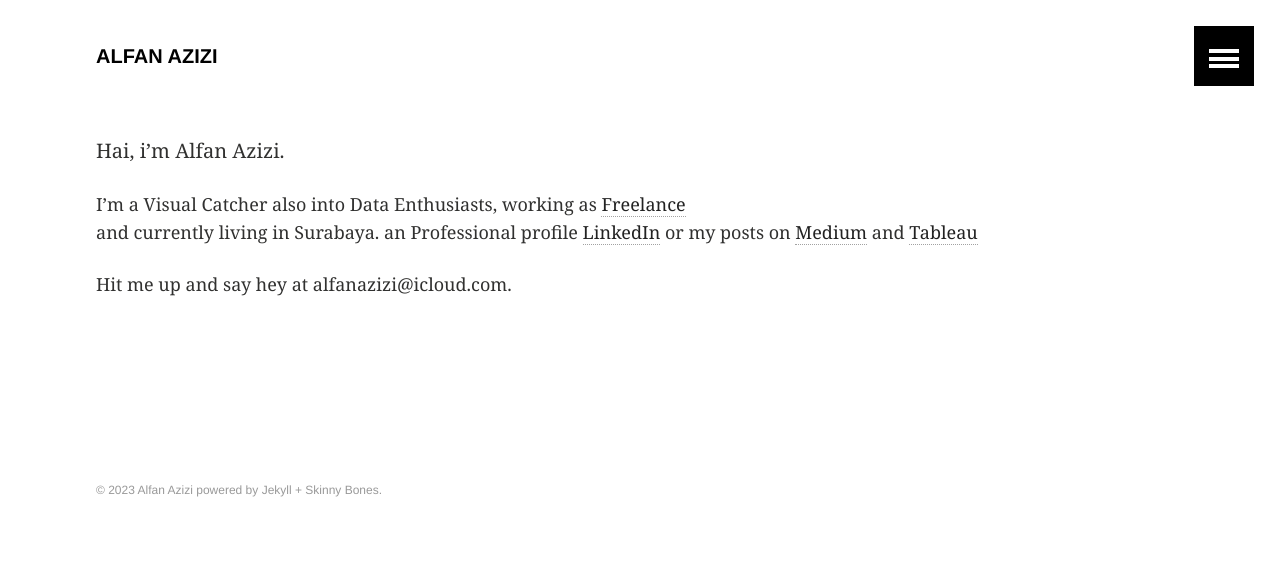
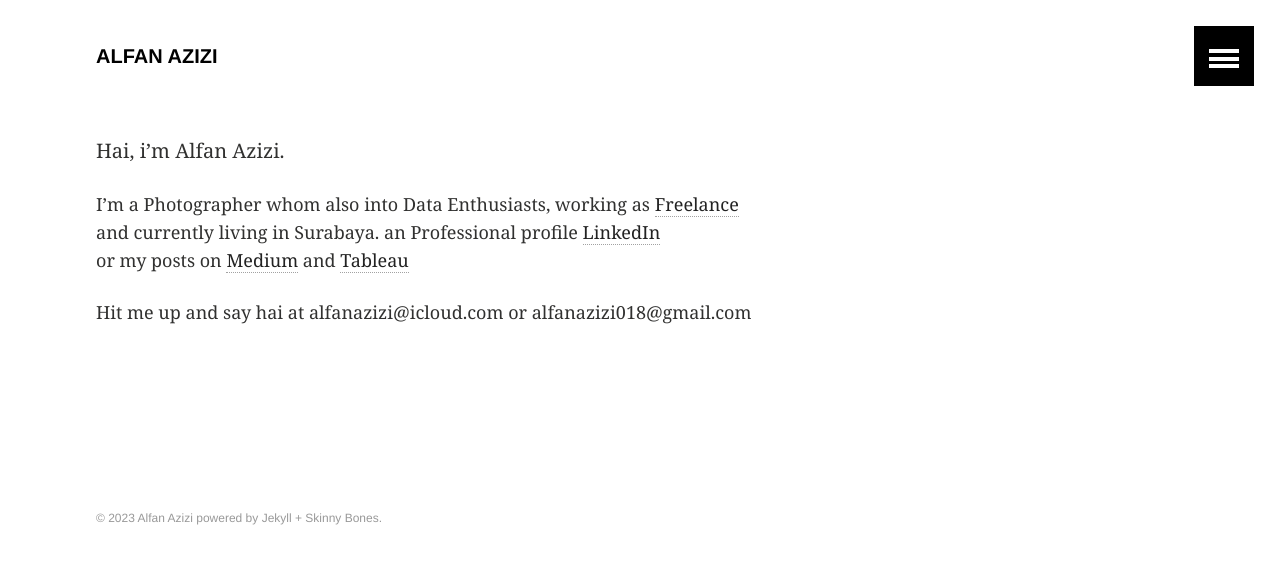
Before and after one commit to alfanazizi/alfanazizi.github.io, a Jekyll site: the page built from index.md, in a window 1280 px wide. Shown: the top 564 px of the page. Built offline with Jekyll 4.4.1, drawn with Linux system fonts in a browser that asks for light colours.

Commit message:
Update index.md

```diff
--- a/index.md
+++ b/index.md
@@ -6,8 +6,8 @@ title: ""
 
 Hai, i'm Alfan Azizi.
 
-I'm a Visual Catcher also into Data Enthusiasts, working as [Freelance](https://www.behance.net/alfanazizi) <br>
-and currently living in Surabaya. an Professional profile [LinkedIn](https://www.linkedin.com/in/alfan-azizi-b05488167/)
+I'm a Photographer whom also into Data Enthusiasts, working as [Freelance](https://wa.me/p/6010633175722782/6285155236882) <br>
+and currently living in Surabaya. an Professional profile [LinkedIn](https://www.linkedin.com/in/alfan-azizi-b05488167/) <br>
 or my posts on [Medium](https://medium.com/@alfanalzizi) and [Tableau](https://public.tableau.com/app/profile/alfan.azizi)
 
-Hit me up and say hey at alfanazizi@icloud.com.
+Hit me up and say hai at alfanazizi@icloud.com or alfanazizi018@gmail.com
```
